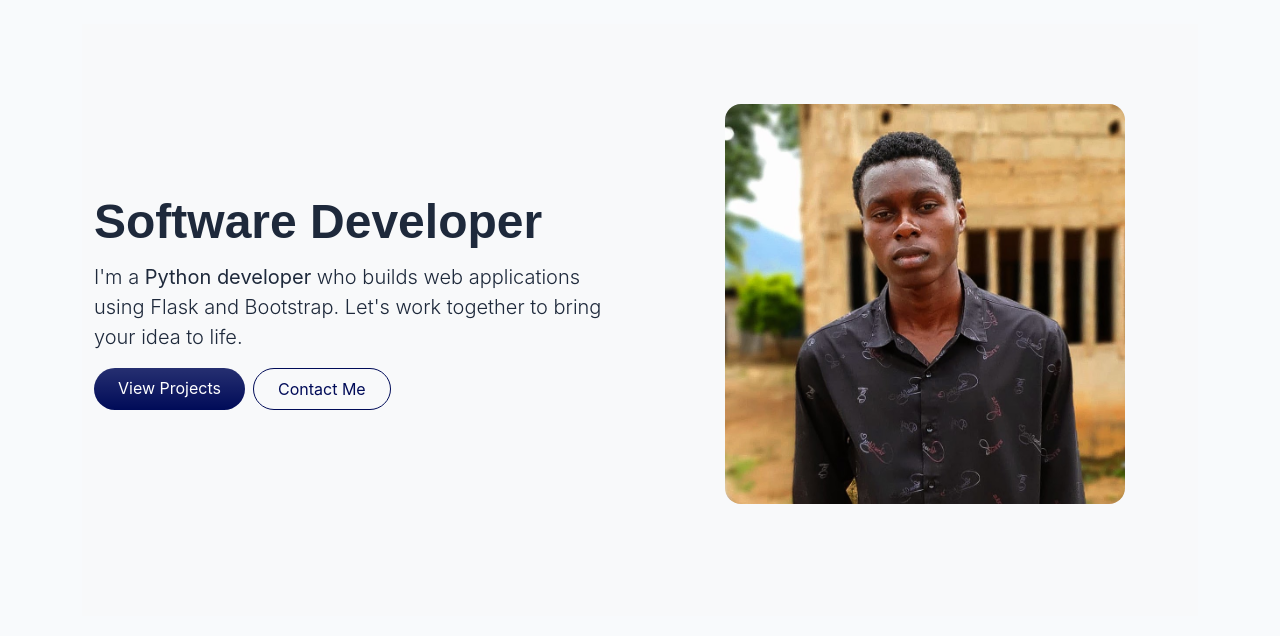
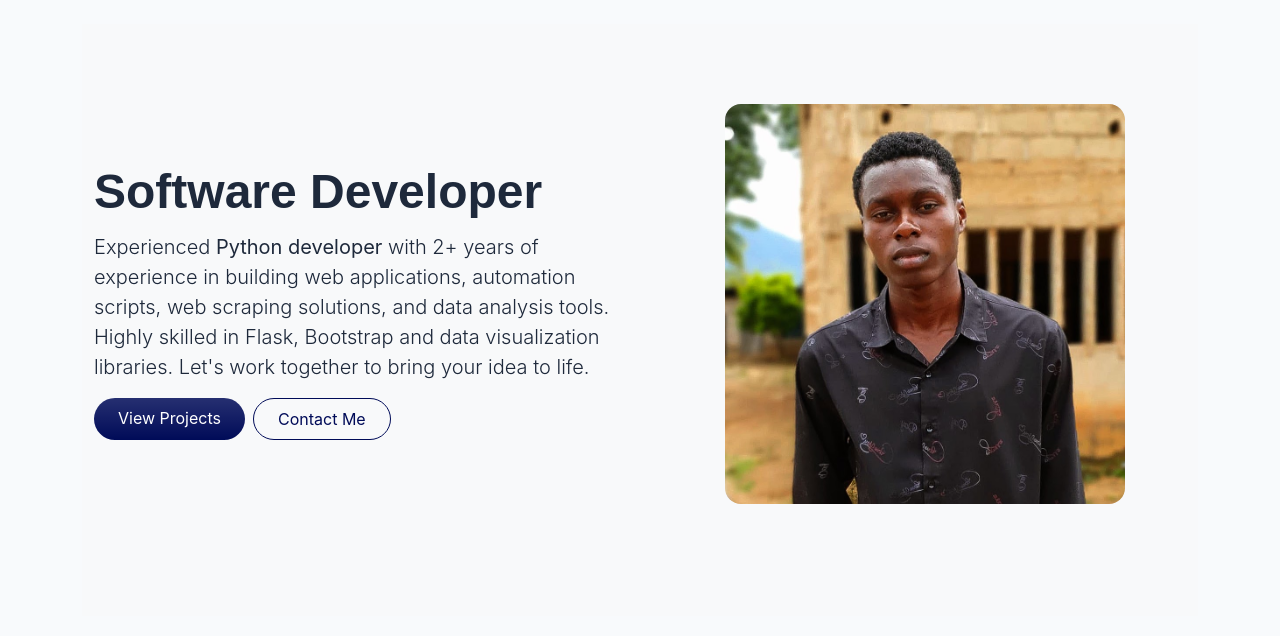
Before and after one commit to Kenengmathias/my-portfolio, a Flask app: page / in a window 1280 px wide. Shown: the part 73-709 px from the top of the page. Run offline with Flask 3, Linux system fonts and the light colour scheme; data that the repository does not hold is empty; some libraries are stand-ins or nearby versions.

Commit message:
updated ui texts

```diff
--- a/templates/index.html
+++ b/templates/index.html
@@ -27,7 +27,7 @@
       </div>
       <div class="col-lg-6">
         <h1 class="display-5 fw-bold lh-1 mb-3">Software Developer</h1>
-        <p class="lead">I'm a <strong>Python developer</strong> who builds web applications using Flask and Bootstrap. Let's work together to bring your idea to life.</p>
+        <p class="lead">Experienced <strong>Python developer</strong> with 2+ years of experience in building web applications, automation scripts, web scraping solutions, and data analysis tools. Highly skilled in Flask, Bootstrap and data visualization libraries. Let's work together to bring your idea to life.</p>
         <div class="d-grid gap-2 d-md-flex justify-content-md-start">
           <a href="#project-section" class="btn btn-primary bg-gradient rounded-pill px-4 py-2">View Projects</a>
           <a href="{{ url_for('contact_me') }}" type="button" class="btn btn-outline-secondary bg-gradient rounded-pill px-4 py-2">Contact Me</a>
```
